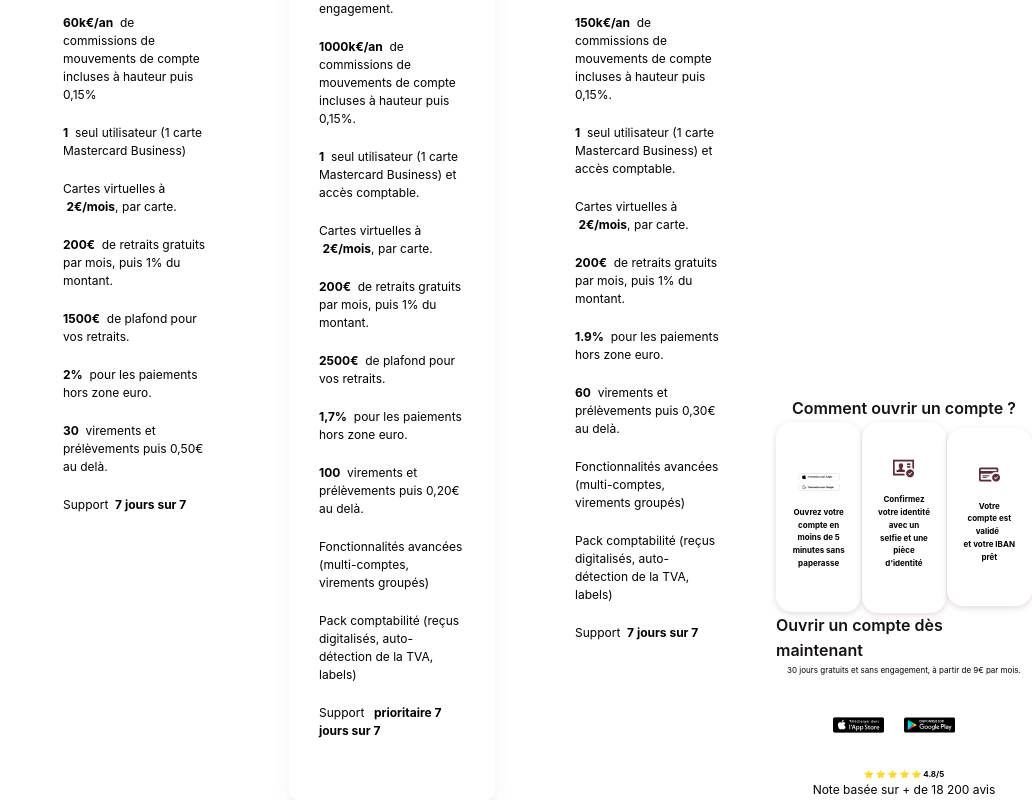
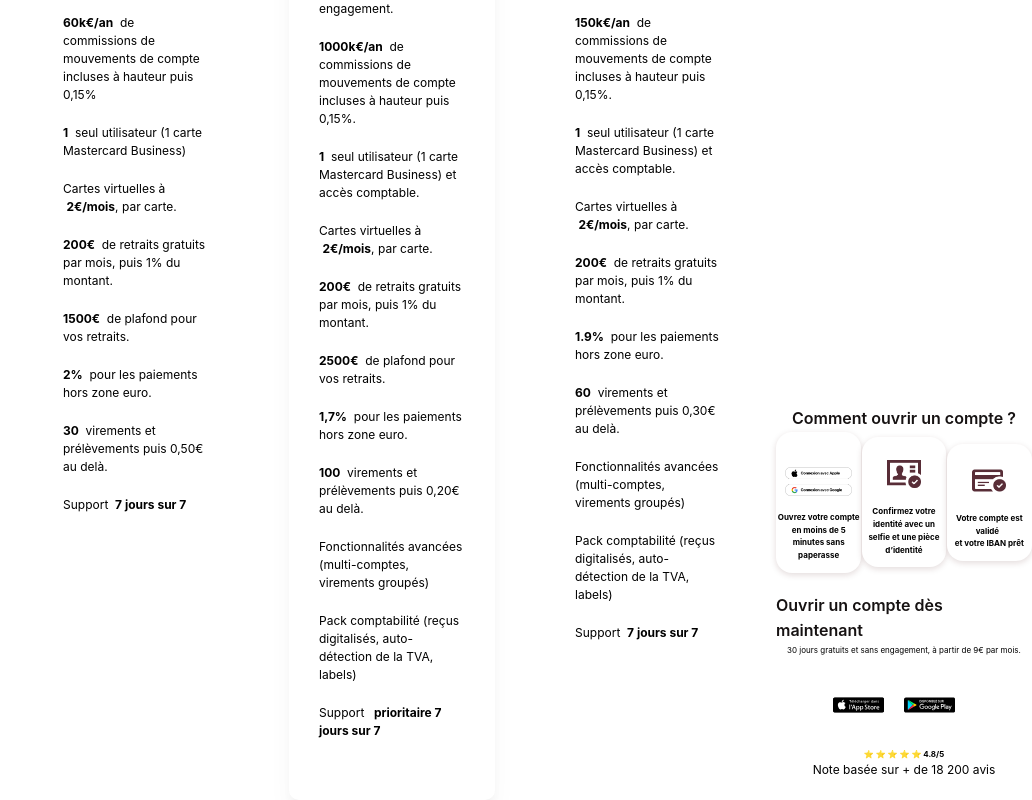
Before and after one commit to b-partners/web-landing, a React (Create React App) app: page / in a window 1280 px wide. Shown: the part 2226-3026 px from the top of the page, without its empty margins (248-1280 px from the left). Built offline with nearby package versions, Linux system fonts and the light colour scheme.

Commit message:
fix: solve pricing.css conflicts

```diff
--- a/public/assets/css/styles.css
+++ b/public/assets/css/styles.css
@@ -363,42 +363,6 @@ video {
 	justify-self: center;
 }
 
-/*========== DECORATION ==========*/
-.decoration__container {
-	grid-template-columns: repeat(auto-fit, minmax(220px, 1fr));
-}
-
-.decoration__data {
-	text-align: center;
-	vertical-align: center;
-	padding: 1rem 1rem 2rem;
-	background-color: var(--container-color);
-	box-shadow: 0 2px 6px rgba(65, 11, 16, 0.15);
-	border-radius: 1rem;
-}
-
-.decoration__data:hover {
-	box-shadow: 0 3px 12px rgba(65, 11, 16, 0.15);
-}
-
-.decoration__img {
-	width: 180px;
-}
-
-.decoration__title {
-	font-size: var(--h3-font-size);
-	margin-bottom: var(--mb-1);
-}
-
-.step-image {
-	width: 80%;
-	margin-top: 35px;
-}
-.step-image2 {
-	margin-top: 20px;
-	width: 40%;
-}
-
 /*========== ACCESSORIES ==========*/
 .accessory__container {
 	grid-template-columns: repeat(2, 1fr);
@@ -511,10 +475,6 @@ video {
 	display: flex;
 	justify-content: center;
 	font-size: 12px;
-}
-.dl {
-	width: 7%;
-	margin-right: 20px;
 }
 
 /*========== FOOTER ==========*/
--- a/src/components/Card/index.js
+++ /dev/null
@@ -1 +0,0 @@
-export * from './Card';
--- a/src/pages/Home/assets/styles/Pricing.css
+++ b/src/pages/Home/Pricing/Pricing.css
@@ -64,6 +64,8 @@
 }
 .send {
     font-size: var(--xsmall-font-size);
+    margin-top: 20px;
+    margin-bottom: 20px;
 }
 
 
@@ -86,7 +88,7 @@
     .pricing__section {
         width: 80%;
         height: fit-content;
-        margin: auto;
+        margin: 1rem auto;
     }
 
     .decoration__container {
@@ -117,6 +119,7 @@
         font-size: var(--small-font-size);
         text-align: center;
         margin-top: 20px;
+        margin-bottom: 20px;
     }
 }
 
--- /dev/null
+++ b/src/pages/Home/Pricing/index.js
@@ -0,0 +1 @@
+export * from './Pricing';
```
Also changed, not shown: src/components/Card/Card.css (deleted, +0 -9 lines), src/components/Card/Card.jsx (deleted, +0 -11 lines), src/pages/Home/Pricing/Pricing.jsx (renamed from src/pages/Home/Pricing.jsx, +9 -9 lines).
